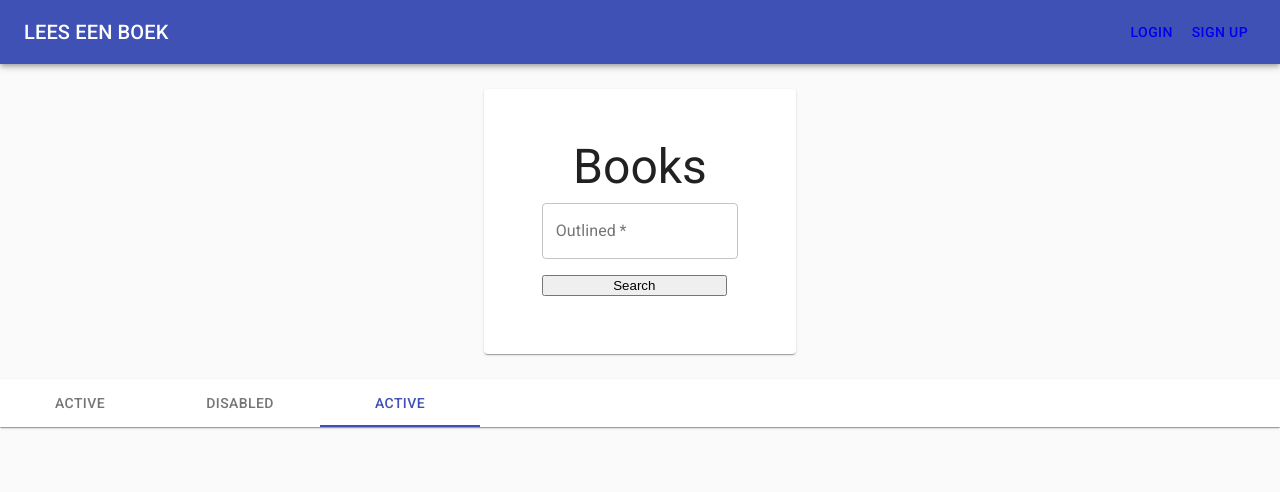
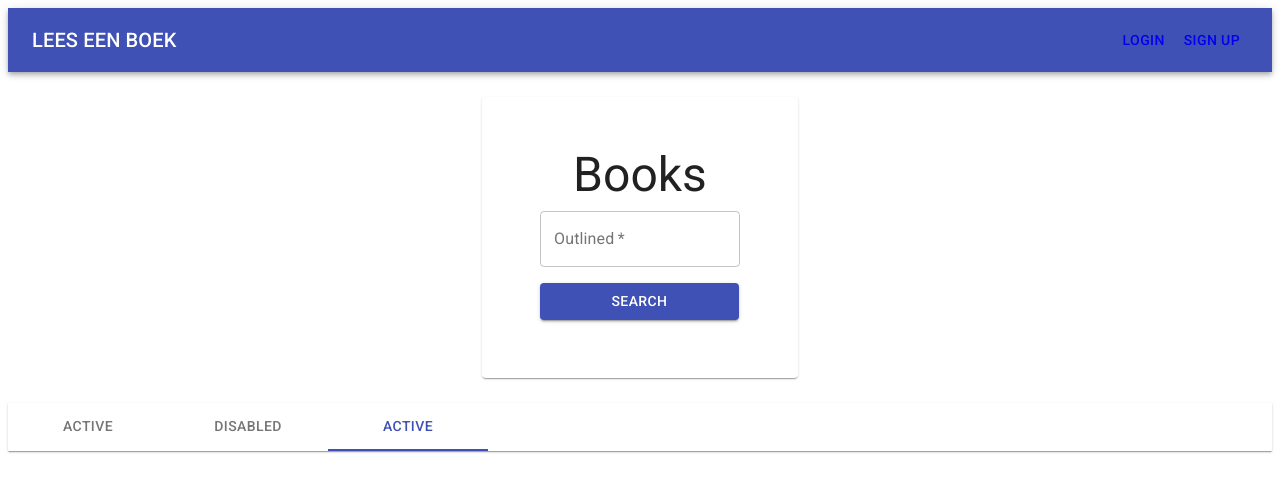
Before and after one commit to charlotkroon/leeseenboek-client, a React (Create React App) app: page / in a window 1280 px wide. Shown: the top 492 px of the page. Built offline with nearby package versions, Linux system fonts and the light colour scheme.

Commit message:
Create Homepage / Style BookSearchForm

```diff
--- a/src/App.js
+++ b/src/App.js
@@ -5,21 +5,16 @@ import LoginFormContainer from "./components/Login/LoginFormContainer";
 import Header from "./components/Layouts/Header";
 import Footer from "./components/Layouts/Footer";
 import BookSearch from "./components/Books/BookSearch";
-
-import CssBaseline from "@material-ui/core/CssBaseline";
-
+import Homepage from "./components/Home/HomePage";
 
 function App() {
   return (
     <div>
-      <React.Fragment>
-        <CssBaseline />
-        <Header />
-        <Route path="/signup" component={SignupFormContainer} />
-        <Route path="/login" component={LoginFormContainer} />
-        <BookSearch />
-        <Footer />
-      </React.Fragment>
+      <Route exact path="/" component={Homepage} />
+      <Route path="/signup" component={SignupFormContainer} />
+      <Route path="/login" component={LoginFormContainer} />
+      <BookSearch />
+      <Footer />
     </div>
   );
 }
--- a/src/components/Books/BookSearchForm.js
+++ b/src/components/Books/BookSearchForm.js
@@ -6,6 +6,7 @@ import Typography from "@material-ui/core/Typography";
 import Paper from "@material-ui/core/Paper";
 import { makeStyles } from "@material-ui/core/styles";
 import TextField from "@material-ui/core/TextField";
+import Button from "@material-ui/core/Button";
 //step 1 import useState from react so i can use it
 
 const style = {
@@ -51,7 +52,9 @@ export default function BookSearchForm(props) {
               value={keyword}
             />
           </Grid>
-          <input type="submit" value="Search" />
+          <Button variant="contained" color="primary" type="submit">
+            search
+          </Button>
         </form>
       </Paper>
     </Grid>
--- /dev/null
+++ b/src/components/Home/HomePage.js
@@ -0,0 +1,10 @@
+import React from "react";
+import Header from "../Layouts/Header";
+
+export default function Homepage() {
+  return (
+    <div>
+      <Header />
+    </div>
+  );
+}
```
